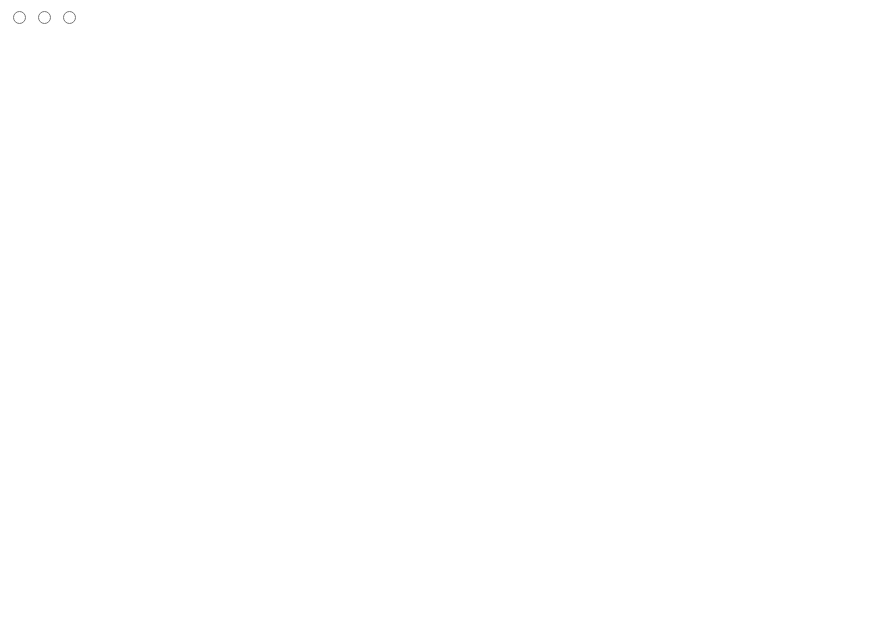
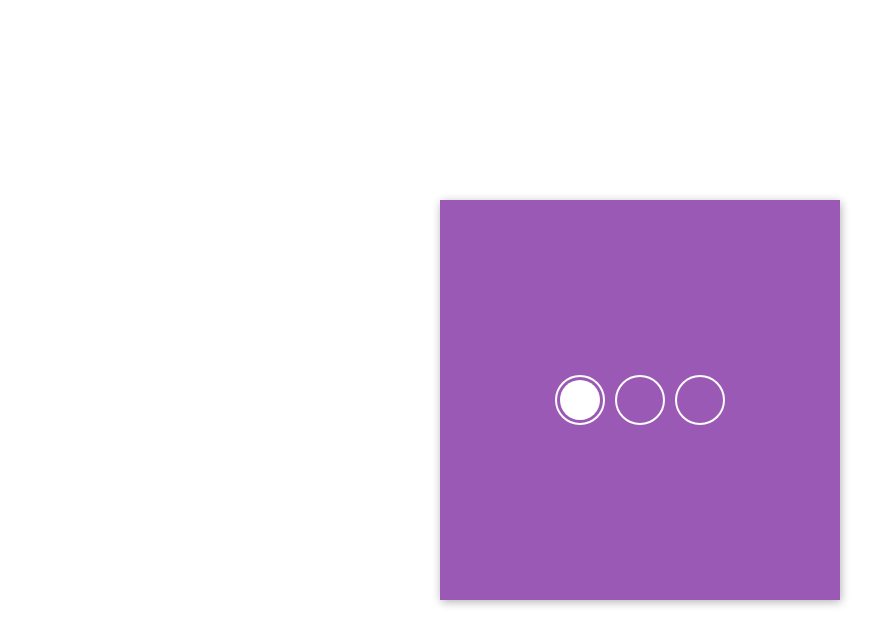
Before and after one commit to SatyaSundarDev/100-days-css, a plain HTML site: page day19/index.html in a window 1280 px wide. Shown: the whole page, without its empty margins (0-895 px from the left). Drawn offline with Linux system fonts and the light colour scheme.

```diff
--- a/day19/index.html
+++ b/day19/index.html
@@ -4,7 +4,8 @@
 <head>
     <meta charset="UTF-8">
     <meta name="viewport" content="width=device-width, initial-scale=1.0">
-    <title>Document</title>
+    <title>Slider with Radio Buttons</title>
+    <link rel="stylesheet" href="style.css">
 </head>
 
 <body>
--- a/day19/style.css
+++ b/day19/style.css
@@ -0,0 +1,97 @@
+.frame {
+    position: absolute;
+    top: 50%;
+    left: 50%;
+    width: 400px;
+    height: 400px;
+    margin-top: -200px;
+    margin-left: -200px;
+    border-radius: 2px;
+    box-shadow: 1px 2px 10px 0px rgba(0, 0, 0, 0.3);
+    -webkit-font-smoothing: antialiased;
+    -moz-osx-font-smoothing: grayscale;
+}
+
+.center {
+    position: absolute;
+    text-align: center;
+    overflow: hidden;
+    width: 400px;
+    height: 400px;
+    top: 0;
+    left: 0;
+}
+
+input[type="radio"] {
+    display: none;
+}
+
+.circle {
+    box-sizing: border-box;
+    position: absolute;
+    z-index: 5;
+    top: 175px;
+    left: 115px;
+    width: 50px;
+    height: 50px;
+    border: 2px solid #fff;
+    border-radius: 50%;
+    cursor: pointer;
+}
+
+#c2 {
+    left: 175px;
+}
+
+#c3 {
+    left: 235px;
+}
+
+.active {
+    position: absolute;
+    z-index: 10;
+    width: 40px;
+    height: 40px;
+    background: #fff;
+    border-radius: 50%;
+    top: 180px;
+    left: 120px;
+    transition: all 1s ease;
+}
+
+#check-1:checked~.active {
+    transform: translateX(0px);
+}
+
+#check-2:checked~.active {
+    transform: translateX(60px);
+}
+
+#check-3:checked~.active {
+    transform: translateX(120px);
+}
+
+.bg {
+    position: absolute;
+    width: 400px;
+    height: 400px;
+    top: 0;
+    left: 0;
+    background: #3498db;
+    border-left: 400px solid #9b59b6;
+    border-right: 400px solid #1abc9c;
+    transition: all 1s ease;
+    transform: translateX(0px);
+}
+
+#check-1:checked~.bg {
+    transform: translateX(0px);
+}
+
+#check-2:checked~.bg {
+    transform: translateX(-400px);
+}
+
+#check-3:checked~.bg {
+    transform: translateX(-800px);
+}
```
